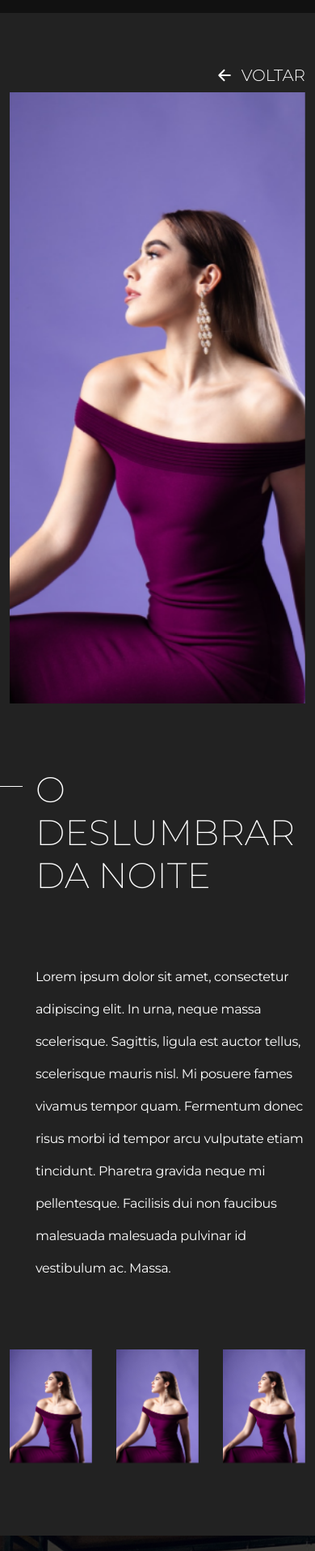
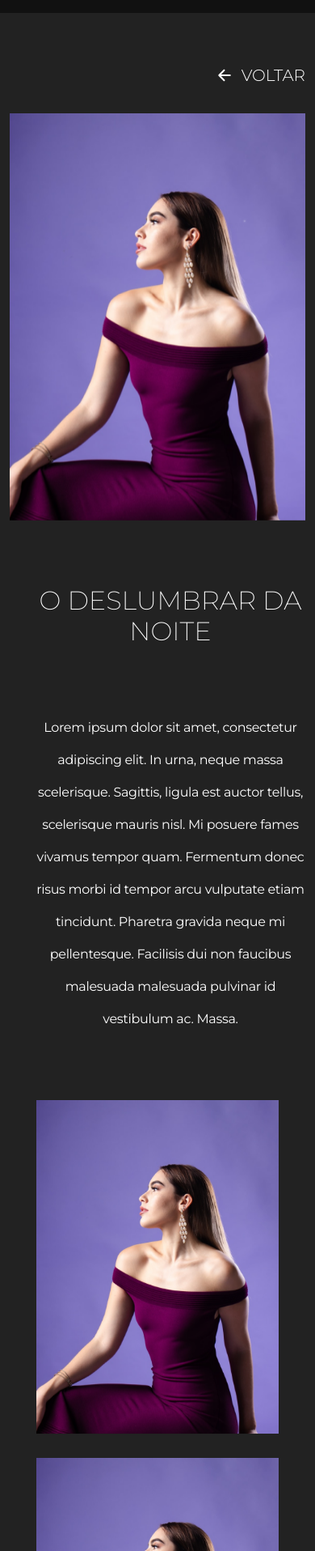
Before and after one commit to jpdrsanchez/rafael-garroni, a website: page vestido-interna.html in a window 390 px wide. Shown: the part 84-2000 px from the top of the page at 81% size. Drawn offline with Linux system fonts and the light colour scheme.

Commit message:
Vestido interna mobile

```diff
--- a/assets/scss/_vestidos-interna.scss
+++ b/assets/scss/_vestidos-interna.scss
@@ -15,6 +15,10 @@
     font-size: 1.25rem;
     font-weight: 300;
 
+    @media (max-width: 991px) {
+      margin-bottom: 2rem;
+    }
+
     &::before {
       content: '';
       width: 22px;
@@ -31,6 +35,12 @@
     object-fit: cover;
     object-position: center;
     animation: showImageThumb 0.5s forwards;
+
+    @media (max-width: 991px) {
+      max-width: 540px;
+      height: auto;
+      margin: 0 auto;
+    }
   }
 
   h1 {
@@ -42,6 +52,11 @@
     padding-left: 2rem;
     position: relative;
 
+    @media (max-width: 991px) {
+      font-size: 2rem;
+      text-align: center;
+    }
+
     &::before {
       content: '';
       display: block;
@@ -51,6 +66,10 @@
       position: absolute;
       left: -24px;
       top: calc(2.75rem / 2);
+
+      @media (max-width: 991px) {
+        display: none;
+      }
     }
   }
 
@@ -59,12 +78,22 @@
     line-height: 2.5;
     margin-bottom: 5rem;
     padding-left: 2rem;
+
+    @media (max-width: 991px) {
+      text-align: center;
+    }
   }
 
   &__images {
     display: grid;
     grid-template-columns: repeat(3, 1fr);
     gap: 1.875rem;
+
+    @media (max-width: 575px) {
+      grid-template-columns: 1fr;
+      max-width: 300px;
+      margin: 0 auto;
+    }
 
     img {
       &:nth-of-type(1) {
--- a/vestido-interna.html
+++ b/vestido-interna.html
@@ -165,10 +165,10 @@
     </div>
     <div class="container">
       <div class="row align-items-center">
-        <div class="col-md-6">
+        <div class="col-lg-6">
           <img class="vestido-interna__thumb" src="./assets/images/vestidos/interna/vestido-3.png" alt="O deslumbrar da noite">
         </div>
-        <div class="col-md-6">
+        <div class="col-lg-6">
           <div class="stars-container interna">
             <div class="firefly"></div>
             <div class="firefly"></div>
```
Also changed, not shown: assets/style.css, 1 other file.
